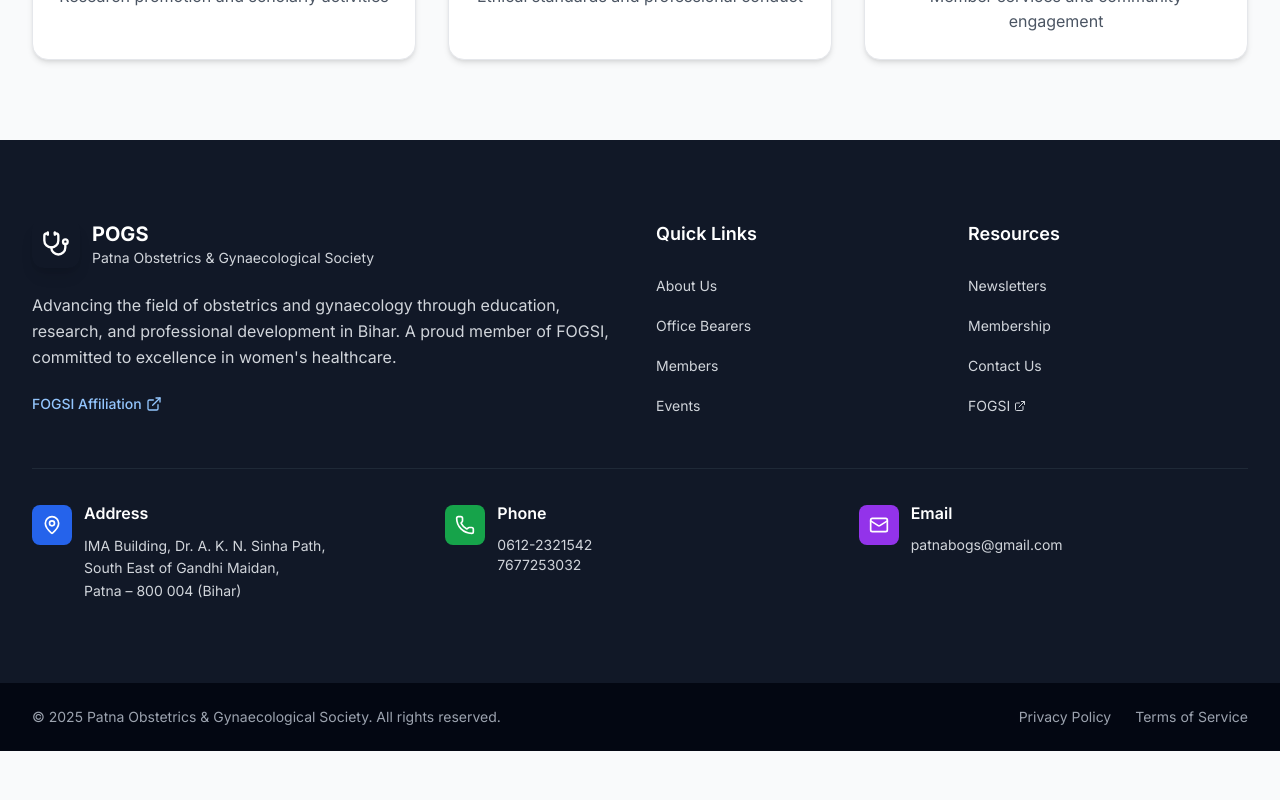
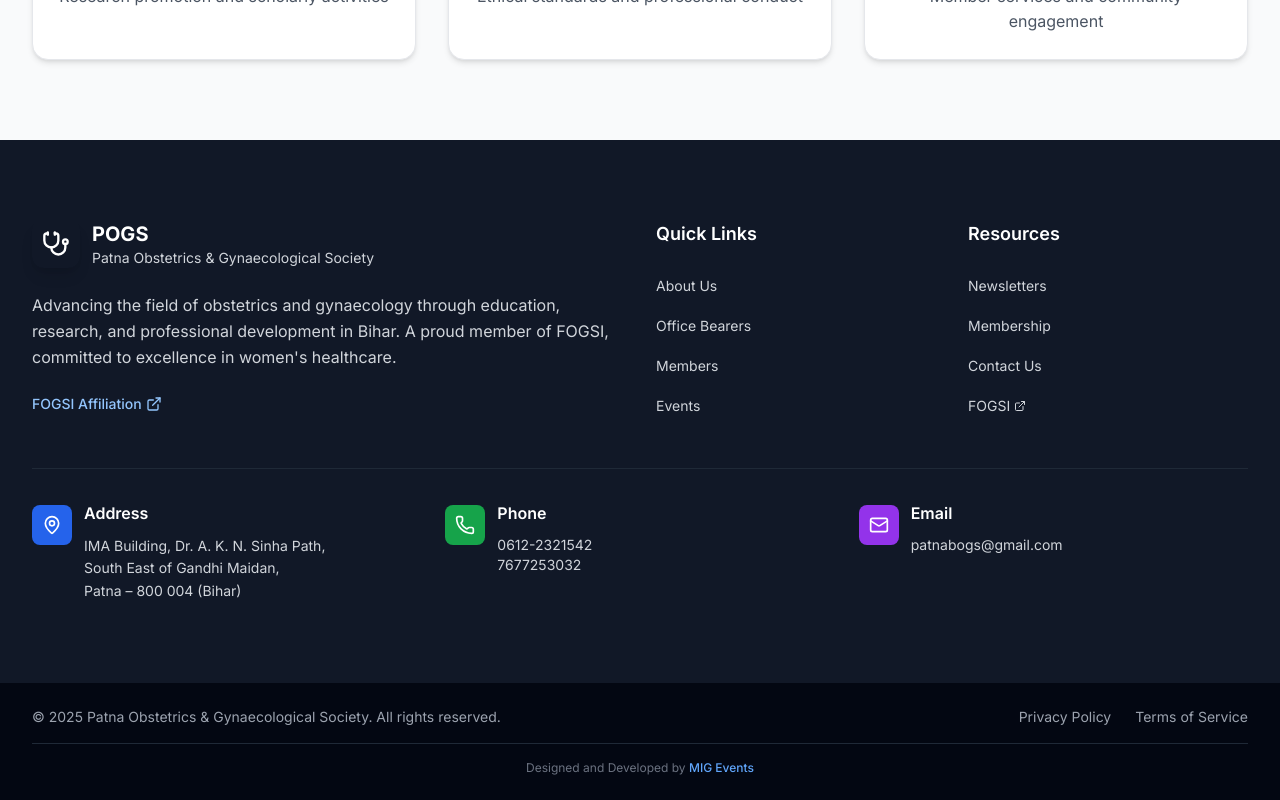
Before and after one commit to pogspatna/pogs, a Next.js app in the folder client/: page /about in a window 1280 px wide. Shown: the part 3928-4728 px from the top of the page. Before the commit the page ends 4679 px from the top, so only its background shows below. Built offline with nearby package versions, Linux system fonts and the light colour scheme.

Commit message:
changed user account to pogspatna

```diff
--- a/client/src/components/Footer.tsx
+++ b/client/src/components/Footer.tsx
@@ -164,6 +164,21 @@
               </Link>
             </div>
           </div>
+
+          {/* Developer Credit */}
+          <div className="mt-4 pt-4 border-t border-gray-800">
+            <p className="text-gray-500 text-xs text-center">
+              Designed and Developed by{' '}
+              <a
+                href="https://moviesindiagroup.com"
+                target="_blank"
+                rel="noopener noreferrer"
+                className="text-blue-400 hover:text-blue-300 transition-colors duration-200 font-medium"
+              >
+                MIG Events
+              </a>
+            </p>
+          </div>
         </div>
       </div>
     </footer>
```
